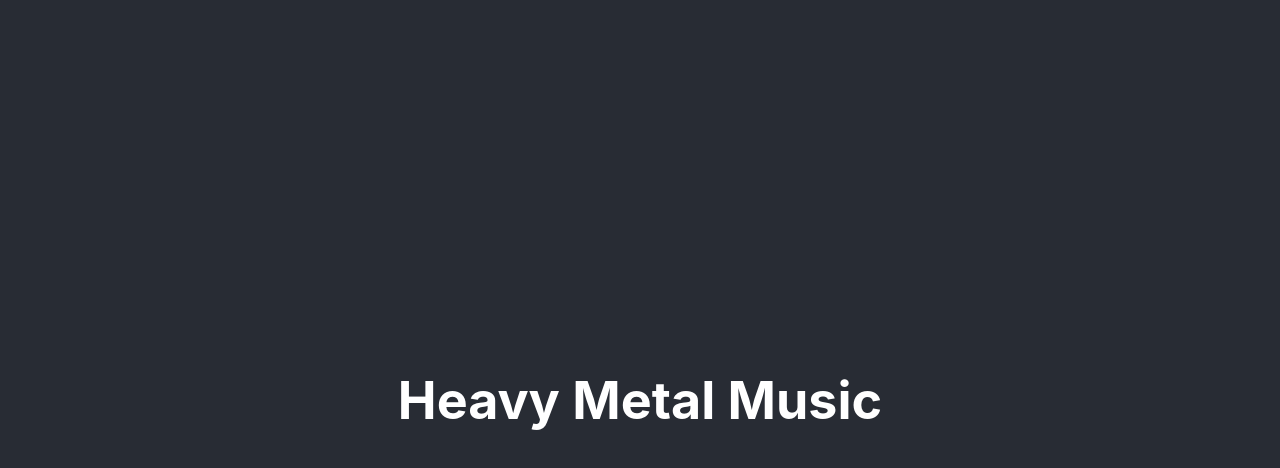
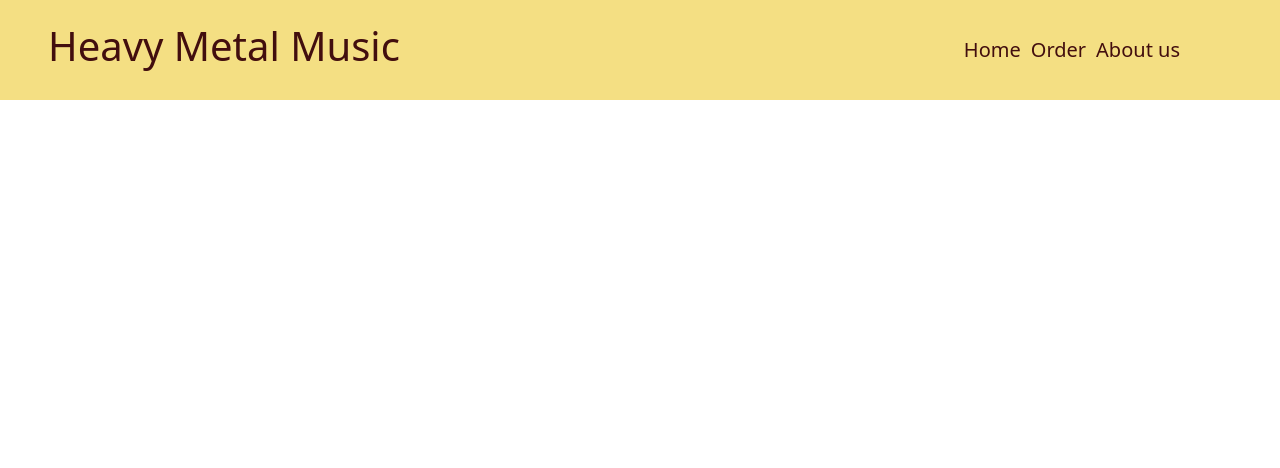
Before and after one commit to Anikroy7/heavy-metal-zone, a React (Create React App) app: page / in a window 1280 px wide. Shown: the top 468 px of the page. Built offline with nearby package versions, Linux system fonts and the light colour scheme.

Commit message:
header component added

```diff
--- a/package.json
+++ b/package.json
@@ -6,7 +6,9 @@
     "@testing-library/jest-dom": "^5.14.1",
     "@testing-library/react": "^12.0.0",
     "@testing-library/user-event": "^13.2.1",
+    "bootstrap": "^5.1.3",
     "react": "^17.0.2",
+    "react-bootstrap": "^2.2.2",
     "react-dom": "^17.0.2",
     "react-scripts": "5.0.0",
     "web-vitals": "^2.1.0"
--- a/src/App.js
+++ b/src/App.js
@@ -1,14 +1,11 @@
-import logo from './logo.svg';
 import './App.css';
+import Header from './Components/Header/Header';
+import 'bootstrap/dist/css/bootstrap.min.css';
 
 function App() {
   return (
-    <div className="App">
-
-      <header className="App-header">
-        <h1>Heavy Metal Music</h1>
-
-      </header>
+    <div>
+      <Header></Header>
     </div>
   );
 }
--- /dev/null
+++ b/src/Components/Header/Header.css
@@ -0,0 +1,23 @@
+.header-container{
+    background-color: rgba(243, 220, 119, 0.911);
+    margin: 0;
+    height: 100px;
+    color: rgb(66, 14, 14);
+    display: flex;
+    align-items: center;
+    justify-content: space-between;
+
+}
+.menubar{
+    margin-right: 100px;
+}
+.menubar a{
+    text-decoration: none;
+    font-size: 20px;
+    margin-left: 10px;
+    color: rgb(66, 14, 14);
+}
+.menubar a:hover{
+    color:rgb(54, 166, 194);
+    text-decoration: overline;
+}
--- /dev/null
+++ b/src/Components/Header/Header.js
@@ -0,0 +1,18 @@
+import React, { Component } from 'react';
+import './Header.css'
+class Header extends Component {
+    render() {
+        return (
+            <nav className='header-container'>
+                <h1 className='ms-5'>Heavy Metal Music</h1>
+                <div className='menubar'>
+                    <a href="#home">Home</a>
+                    <a href="#order">Order</a>
+                    <a href="#about">About us</a>
+                </div>
+            </nav>
+        );
+    }
+}
+
+export default Header;
```
Also changed, not shown: 2 other files (tests, documents, lock files or other folders).
